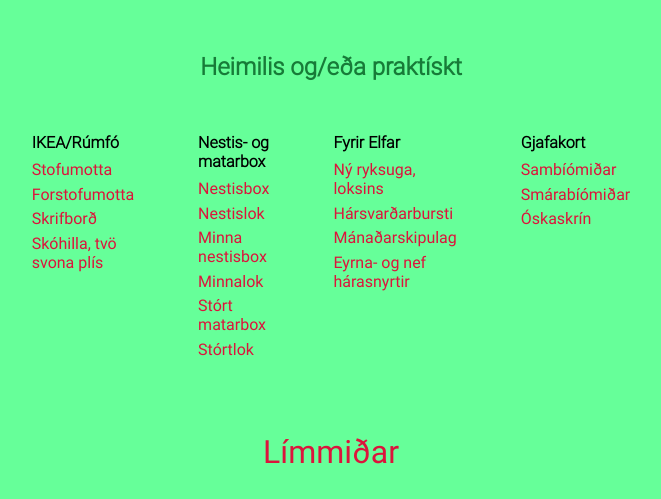
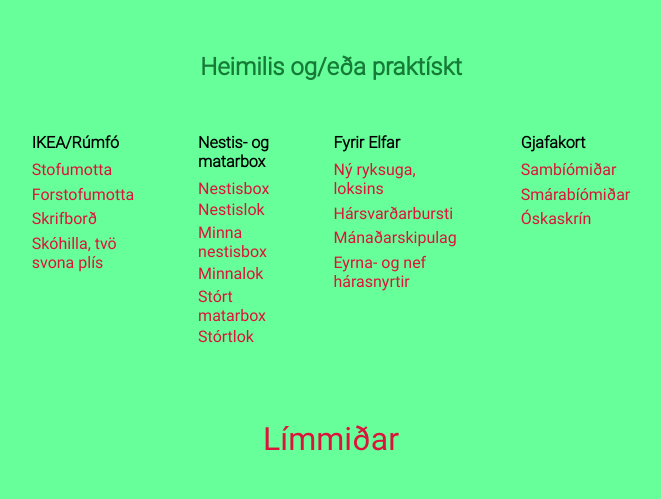
Before and after one commit to elfaroliver/gjafalisti, a website: page pages/practical.html in a window 1280 px wide. Shown: the part 324-823 px from the top of the page, without its empty margins (309-970 px from the left). Drawn offline with Linux system fonts and the light colour scheme.

Commit message:
Bjó til nestisdiv til að hópa saman þau nestisbox og lok sem eiga saman. Núna er minni marginbottom innan nestisdiv og aðeins stærra utan nestisdiv til að aðskilja

```diff
--- a/gjafalisti.css
+++ b/gjafalisti.css
@@ -100,6 +100,14 @@
   list-style-type: none;
 }
 
+.nestisdiv {
+  margin-bottom: 0.25rem;
+}
+
+.nestisdiv li {
+  margin-bottom: 0.15rem;
+}
+
 li {
   font-family: Roboto-Regular;
   margin-bottom: 0.35rem;
--- a/pages/practical.html
+++ b/pages/practical.html
@@ -40,12 +40,18 @@
             </div>
             <div class="card">
               <p>Nestis- og matarbox</p>
+              <div class="nestisdiv">
                 <li><a href="https://ikea.is/is/products/hirslur-fyrir-heimilid/ilat-og-uppthvottur/matarilat/ikea-365-matarilat-med-loki-art-70507963" target="_blank">Nestisbox</a></li>
                 <li><a href="https://ikea.is/is/products/hirslur-fyrir-heimilid/ilat-og-uppthvottur/matarilat/ikea-365-lok-art-50361792" target="_blank">Nestislok</a></li>
+              </div>
+              <div class="nestisdiv">
                 <li><a href="https://ikea.is/is/products/hirslur-fyrir-heimilid/ilat-og-uppthvottur/matarilat/ikea-365-matarilat-art-60452174" target="_blank">Minna nestisbox</a></li>
                 <li><a href="https://ikea.is/is/products/hirslur-fyrir-heimilid/ilat-og-uppthvottur/matarilat/ikea-365-lok-art-10361789" target="_blank">Minnalok</a></li>
+              </div>
+              <div class="nestisdiv">
                 <li><a href="https://ikea.is/is/products/hirslur-fyrir-heimilid/ilat-og-uppthvottur/matarilat/ikea-365-matarilat-med-loki-spr-69276807" target="_blank">Stórt matarbox</a></li>
                 <li><a href="https://ikea.is/is/products/hirslur-fyrir-heimilid/ilat-og-uppthvottur/matarilat/ikea-365-lok-art-30393063" target="_blank">Stórtlok</a></li>
+              </div>
               <li><a href="" target="_blank"></a></li>
               <li><a href="" target="_blank"></a></li>
               <li><a href="" target="_blank"></a></li>
```
Lines whose indentation alone changed are shown as unchanged.
